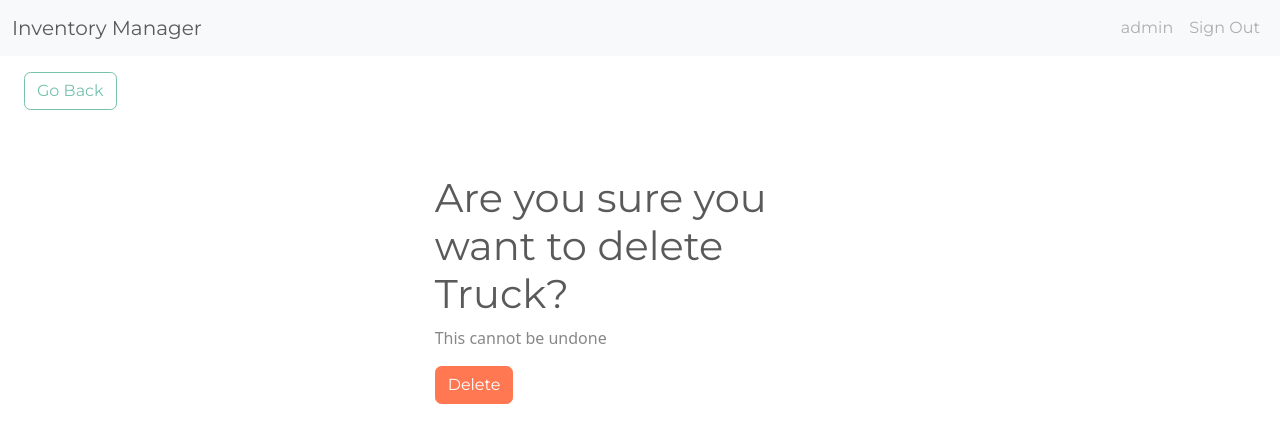
After one commit to shaunna-h/ITManagementSystem, a Django app: page /delete-item/1 in a window 1280 px wide. The commit adds this page. Shown: the top 443 px of the page. Run offline with Django 5.2, Linux system fonts and the light colour scheme; a user stored in the database is signed in; data comes from the database, SQL or seed files in the repository; both versions use the stored data as it was after the commit.

Commit message:
Delete Item

```diff
--- a/inventory_management/inventory/templates/inventory/dashboard.html
+++ b/inventory_management/inventory/templates/inventory/dashboard.html
@@ -36,7 +36,7 @@
                         <td>{{ item.quantity }}</td>
                         <td>{{ item.category.name }}</td>
                         <td><a href="{% url 'edit-item' item.id %}" class="btn btn-outline-secondary">Edit</a></td>
-                        <td></td>
+                        <td><a href="{% url 'delete-item' item.id %}" class="btn btn-outline-secondary">Delete</a></td>
                     </tr>
                     {% endfor %}
                 </tbody>
--- /dev/null
+++ b/inventory_management/inventory/templates/inventory/delete_item.html
@@ -0,0 +1,20 @@
+{% extends 'inventory/base.html' %}
+
+{% block content %}
+    <div>
+        <a href="{% url 'dashboard' %}" class="btn btn-outline-primary my-3 mx-4">Go Back</a>
+
+        <div class="row">
+            <form method="POST" class="col-11 col-md-4 mx-auto mt-5">
+                {% csrf_token %}
+                <h1 class="fw-light">Are you sure you want to delete {{ item.name }}?</h1>
+
+                <p class="fw-light">This cannot be undone</p>
+
+                <div>
+                    <button class="btn btn-danger">Delete</button>
+                </div>
+            </form>
+        </div>
+    </div>
+{% endblock content %}
--- a/inventory_management/inventory/urls.py
+++ b/inventory_management/inventory/urls.py
@@ -3,7 +3,7 @@
 
 from django.contrib import admin
 from django.urls import path
-from .views import Index, SignUpView, user_logout, Dashboard, AddItem, EditItem
+from .views import Index, SignUpView, user_logout, Dashboard, AddItem, EditItem, DeleteItem
 from django.contrib.auth import views as auth_views
 
 urlpatterns = [
@@ -11,6 +11,7 @@ urlpatterns = [
     path('dashboard/', Dashboard.as_view(), name='dashboard'),
     path('add-item/', AddItem.as_view(), name='add-item'),
     path('edit-item/<int:pk>', EditItem.as_view(), name='edit-item'),
+    path('delete-item/<int:pk>', DeleteItem.as_view(), name='delete-item'),
     path('signup/', SignUpView.as_view(), name='signup'),
     path('login/', auth_views.LoginView.as_view(template_name='inventory/login.html'), name='login'),
     path('logout/', user_logout, name='logout'),
--- a/inventory_management/inventory/views.py
+++ b/inventory_management/inventory/views.py
@@ -1,6 +1,6 @@
 from django.shortcuts import render, redirect
 from django.urls import reverse_lazy
-from django.views.generic import TemplateView, View, CreateView, UpdateView
+from django.views.generic import TemplateView, View, CreateView, UpdateView, DeleteView
 from django.contrib.auth import authenticate, login, logout
 from django.contrib.auth.decorators import login_required
 from django.contrib.auth.mixins import LoginRequiredMixin
@@ -61,3 +61,9 @@ class EditItem(LoginRequiredMixin, UpdateView):
     form_class = InventoryItemForm
     template_name = 'inventory/item_form.html'
     success_url = reverse_lazy('dashboard')
+
+class DeleteItem(LoginRequiredMixin, DeleteView):
+    model = InventoryItem
+    template_name = 'inventory/delete_item.html'
+    success_url = reverse_lazy('dashboard')
+    context_object_name = 'item'
```
Also changed, not shown: inventory_management/db.sqlite3.
